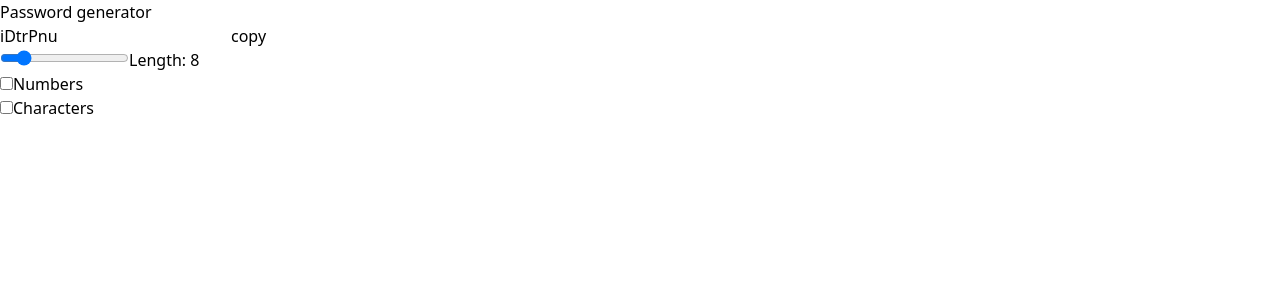
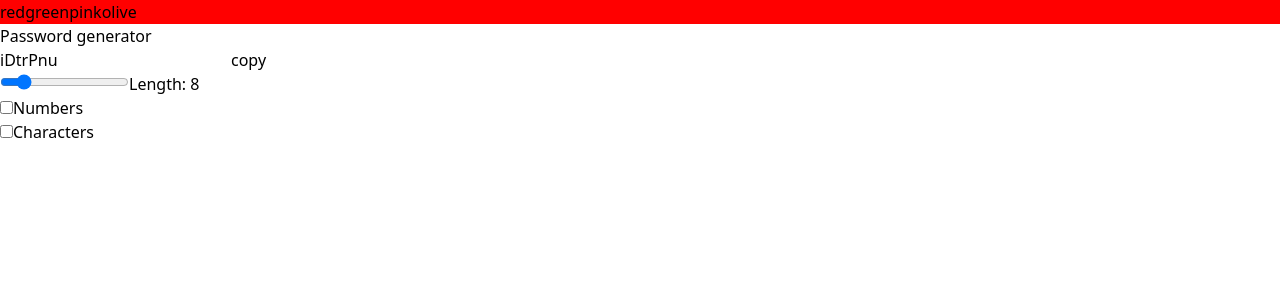
Before and after one commit to kalashjain1010/react-practice, a React (Vite) app: page / in a window 1280 px wide. Shown: the top 300 px of the page. Built offline with nearby package versions, Linux system fonts and the light colour scheme.

Commit message:
updating

```diff
--- a/src/App.jsx
+++ b/src/App.jsx
@@ -5,7 +5,7 @@ import PassGenerator from './compoenet/PassGenerator'
 function App() {
   return (
     <div>
-      {/* <ChangeBg /> */}
+      <ChangeBg />
       <PassGenerator />
     </div>
   )
```
